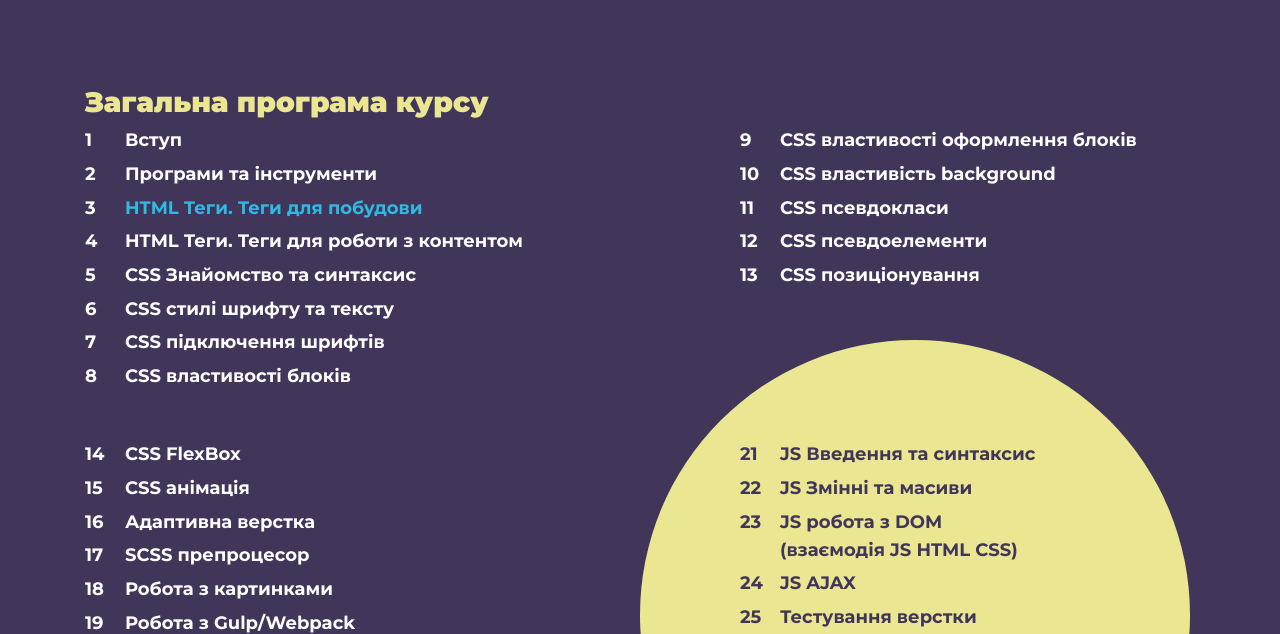
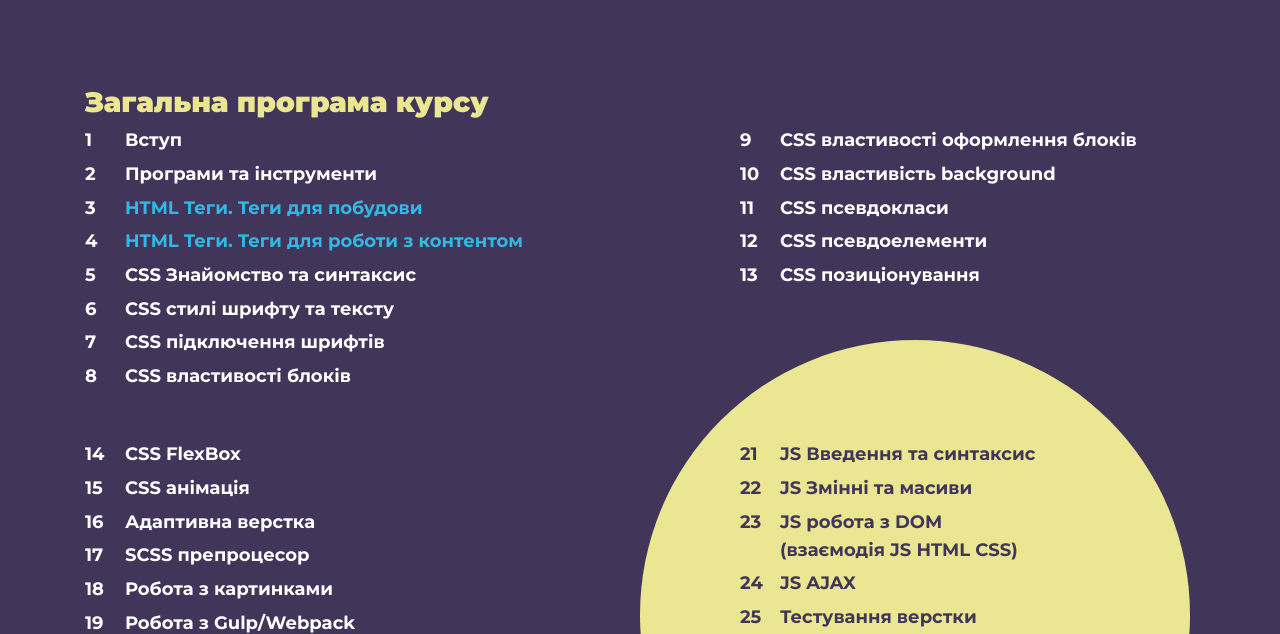
Before and after one commit to SSvetlana2020/webdev-lessons-edu.fls.guru, a plain HTML site: page index.html in a window 1280 px wide. Shown: the part 135-769 px from the top of the page. Drawn offline with Linux system fonts and the light colour scheme.

Commit message:
Add files via upload
new main index-file with lesson-3

```diff
--- a/index.html
+++ b/index.html
@@ -34,7 +34,7 @@
                                     <li>Вступ</li>
                                     <li>Програми та інструменти</li>
                                     <li><a href="lesson_2/index.html">HTML Теги. Теги для побудови</a></li>
-                                    <li>HTML Теги. Теги для роботи з контентом</li>
+                                    <li><a href="lesson_3/index.html">HTML Теги. Теги для роботи з контентом</a></li>
                                     <li>CSS Знайомство та синтаксис</li>
                                     <li>CSS стилі шрифту та тексту</li>
                                     <li>CSS підключення шрифтів</li>
```
